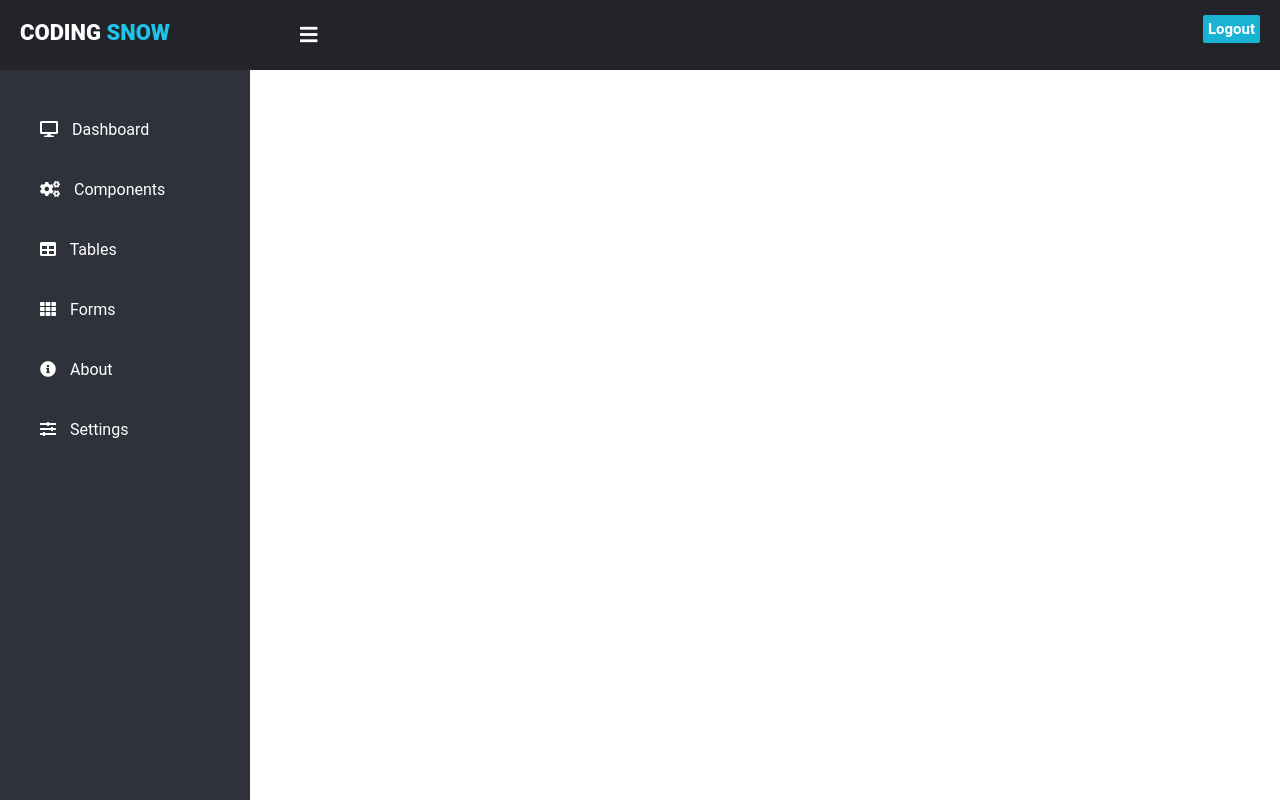
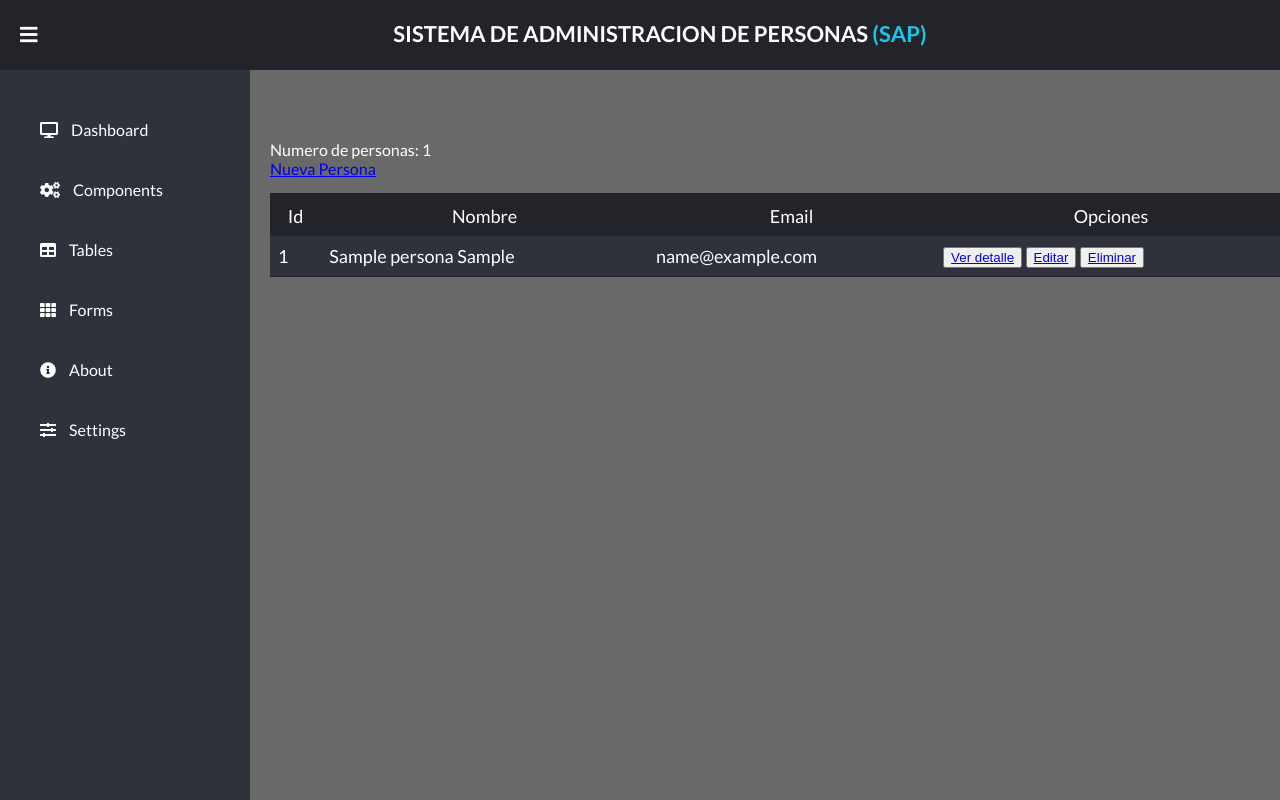
Before and after one commit to KenethSandoval/django-sap, a Django app: page / in a window 1280 px wide. Run offline with Django 3.2, Linux system fonts and the light colour scheme; tables that the repository leaves empty hold one stand-in row (values such as "Sample post").

```diff
--- a/sap/webapp/static/css/style.css
+++ b/sap/webapp/static/css/style.css
@@ -1,18 +1,20 @@
-body{
+body {
   margin: 0;
   padding: 0;
-  font-family: "Roboto", sans-serif;
+  font-family: "Lato", sans-serif;
+  background-color: #6a6969;
+  color: #fff;
 }
 
-header{
+header {
   position: fixed;
-  background-color: #22242A;
+  background-color: #22242a;
   padding: 20px;
   width: 100%;
   height: 30px;
 }
 
-.left_area h3{
+.left_area h3 {
   color: #fff;
   margin: 0;
   text-transform: uppercase;
@@ -20,13 +22,13 @@ header{
   font-weight: 900;
 }
 
-.left_area span{
-  color: #1DC4E7;
+.left_area span {
+  color: #1dc4e7;
 }
 
-.logout_btn{
+.logout_btn {
   padding: 5px;
-  background-color: #19B3D3;
+  background-color: #19b3d3;
   text-decoration: none;
   float: right;
   margin-top: -30px;
@@ -40,11 +42,11 @@ header{
 }
 
 .logout_btn:hover {
-  background-color: #0D9DBB;
+  background-color: #0d9dbb;
 }
 
 .sidebar {
-  background: #2F323A;
+  background: #2f323a;
   margin-top: 70px;
   padding-top: 30px;
   position: fixed;
@@ -80,11 +82,11 @@ header{
   transition-property: background;
 }
 
-.sidebar a:hover{
+.sidebar a:hover {
   background-color: #19b3d3;
 }
 
-.sidebar i{
+.sidebar i {
   padding-right: 10px;
 }
 
@@ -93,19 +95,17 @@ label #sidebar_btn {
   color: #fff;
   position: fixed;
   cursor: pointer;
-  left: 300px;
   font-size: 20px;
   margin: 5px 0;
-  transition:0.5s;
+  transition: 0.5s;
   transition-property: color;
 }
 
 label #sidebar_btn:hover {
-  color: #19B3D3;
-
+  color: #19b3d3;
 }
 
-#check:checked ~ .sidebar{
+#check:checked ~ .sidebar {
   left: -190px;
 }
 
@@ -113,7 +113,7 @@ label #sidebar_btn:hover {
   display: none;
 }
 
-#check:checked ~ .sidebar a{
+#check:checked ~ .sidebar a {
   font-size: 20px;
   margin-left: 170px;
   width: 80px;
@@ -123,12 +123,50 @@ label #sidebar_btn:hover {
   margin-left: 250px;
   height: 100vh;
   transition: 0.5s;
+  width: 1037px;
+  position: fixed;
 }
+
+/*TABLE*/
+.section_table {
+  margin-top: 140px;
+  margin-left: 20px;
+}
+
+table {
+  font-size: 12px;
+  margin-top: 15px;
+  border-collapse: collapse;
+  width: 100%;
+}
+
+th {
+  font-size: 18px;
+  font-weight: normal;
+  padding: 8px;
+  background: #22242a;
+  border-top: 4px solid #22242a;
+  color: #fff;
+}
+
+td {
+  padding: 8px;
+  background: #2f323a;
+  border-bottom: 1px solid #22242a;
+  color: #fff;
+  border-top: 1px solid transparent;
+  font-size: 18px;
+}
+
+tr:hover td {
+  background: #585858;
+}
+/*END TABLE*/
 
 #check:checked ~ .content {
   margin-left: 60px;
 }
 
-#check{
+#check {
   display: none;
 }
--- a/sap/webapp/templates/bienvenida.html
+++ b/sap/webapp/templates/bienvenida.html
@@ -2,9 +2,10 @@
 <html lang="es">
   <head>
     <meta charset="UTF-8" />
-    <meta name="viewport" content="width=device-width, initial-scale=1.0" >
+    <meta name="viewport" content="width=device-width, initial-scale=1.0" />
     {% load static %}
     <link rel="stylesheet" href="{% static 'css/style.css' %}" />
+    <!--FONTAWESOME-->
     <link
       rel="stylesheet"
       href="https://cdnjs.cloudflare.com/ajax/libs/font-awesome/5.15.1/css/all.min.css"
@@ -20,27 +21,22 @@
     <title>Bievenido</title>
   </head>
   <body>
-    <input type="checkbox" id="check">
+    <input type="checkbox" id="check" />
     <!--Header area start-->
     <header>
       <label for="check">
         <i class="fas fa-bars" id="sidebar_btn"></i>
       </label>
+      <center>
         <div class="left_area">
-        <h3>Coding <span>Snow</span></h3>
+          <h3>Sistema de Administracion de Personas <span>(SAP)</span></h3>
         </div>
-      <div class="right_area">
-        <a href="#" class="logout_btn">Logout</a>
-      </div>
+      </center>
     </header>
     <!--Header area end-->
 
     <!--Sidebar area start-->
     <div class="sidebar">
-      <!--<center>
-          <img src="../../../../Portafolio-2/src/public/assets/images/about-us.png" class ="profile_image" alt="">
-          <h4>User</h4>
-        </center>-->
       <a href="#"><i class="fas fa-desktop"></i> <span>Dashboard</span> </a>
       <a href="#"><i class="fas fa-cogs"></i> <span>Components</span> </a>
       <a href="#"><i class="fas fa-table"></i> <span>Tables</span> </a>
@@ -49,27 +45,19 @@
       <a href="#"><i class="fas fa-sliders-h"></i> <span>Settings</span> </a>
     </div>
     <!--Sidebar area end-->
-
-    <div class="content">
-
-    </div>
-
-    <!-- <h1>Sistema de Administracion de Personas (SAP)</h1>
+    <section class="content">
+      <div class="section_table">
         <div>Numero de personas: {{num_personas}}</div>
         <div>
           <a href="nueva_persona">Nueva Persona</a>
         </div>
-
-    <div>
-      <table border="1">
+        <table>
           <thead>
             <tr>
               <th>Id</th>
               <th>Nombre</th>
               <th>Email</th>
-            <th></th>
-            <th></th>
-            <th></th>
+              <th>Opciones</th>
             </tr>
           </thead>
           <tbody>
@@ -79,18 +67,23 @@
               <td>{{persona.nombre}} {{persona.apellido}}</td>
               <td>{{persona.email}}</td>
               <td>
+                <button>
                   <a href="detalle_persona/{{persona.id}}">Ver detalle</a>
-            </td>
-            <td>
+                </button>
+
+                <button>
                   <a href="editar_persona/{{persona.id}}">Editar</a>
-            </td>
-            <td>
+                </button>
+                <button>
                   <a href="eliminar_persona/{{persona.id}}">Eliminar</a>
+                </button>
               </td>
             </tr>
             {% endfor %}
           </tbody>
         </table>
-    </div>-->
+      </div>
+    </section>
+
   </body>
 </html>
```
Lines whose indentation alone changed are shown as unchanged.
